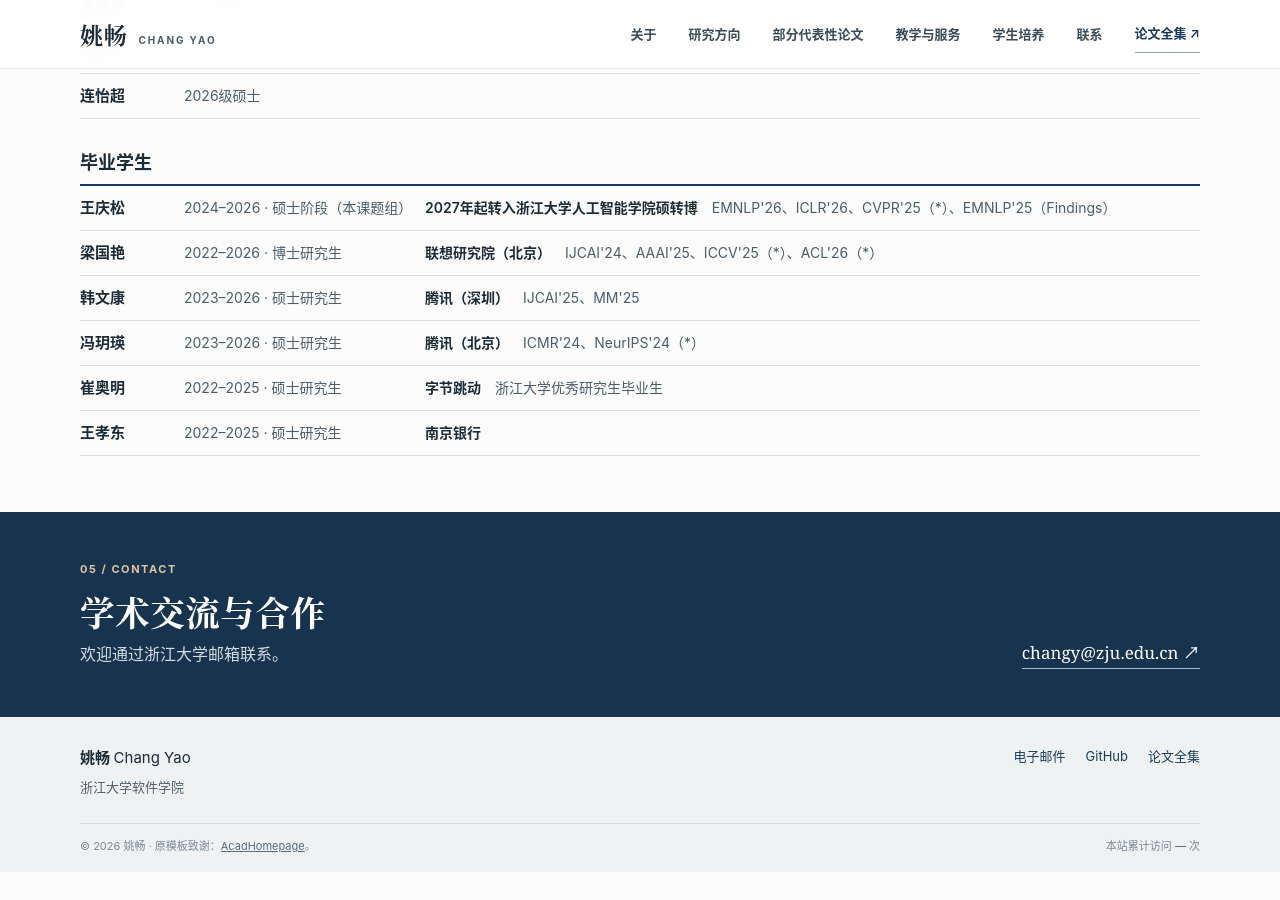
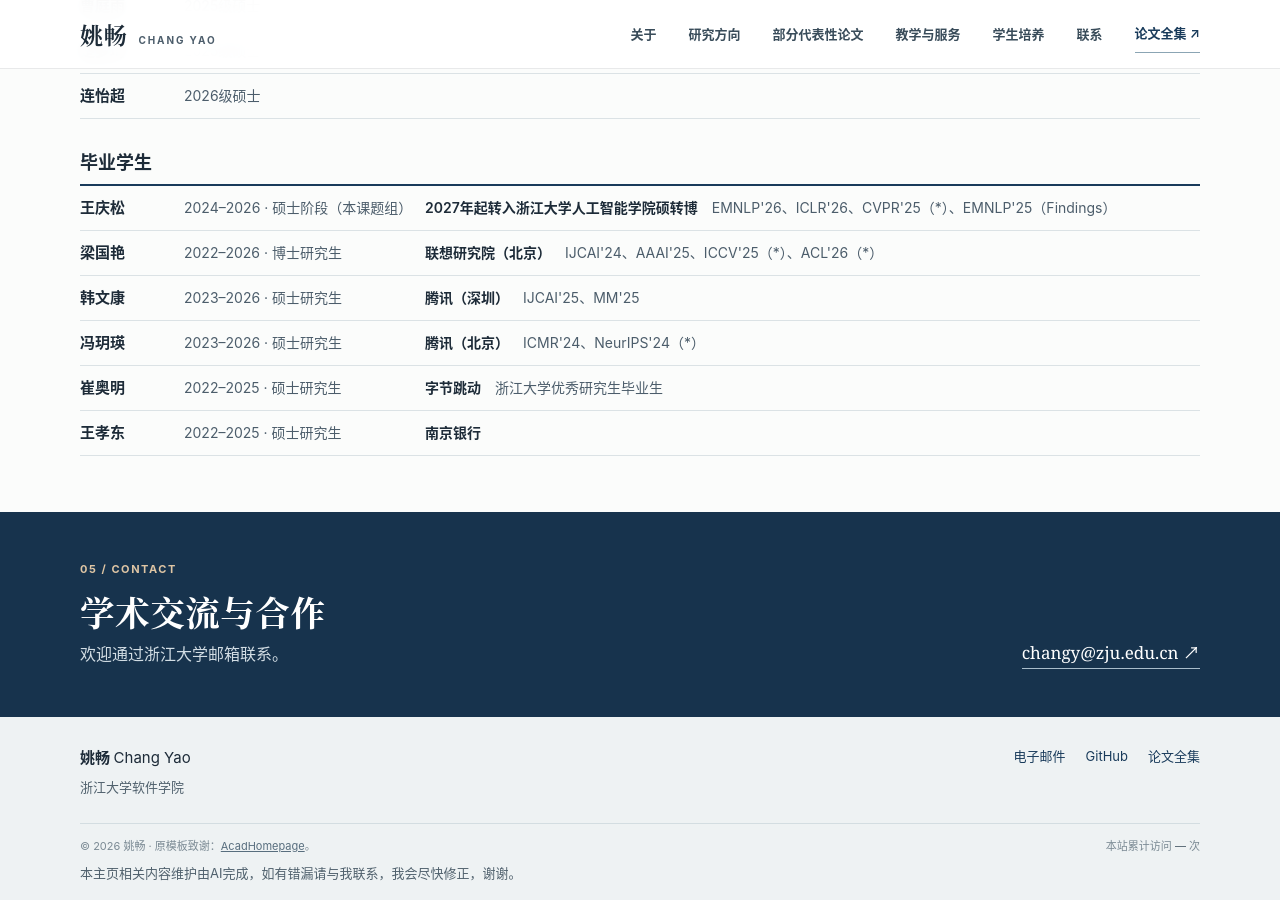
Before and after one commit to yaochang/yaochang.github.io, a Jekyll site: the page built from _pages/about.md, in a window 1280 px wide and 900 px high, scrolled down 3063 px. Built offline with Jekyll 4.4.1, drawn with Linux system fonts in a browser that asks for light colours; before the commit the page ends 3935 px from its top, so only the background shows below that.

Commit message:
Add AI maintenance notice after footer credit

```diff
--- a/_layouts/academic.html
+++ b/_layouts/academic.html
@@ -49,6 +49,9 @@
         <span>© 2026 姚畅 · 原模板致谢：<a href="https://github.com/RayeRen/acad-homepage.github.io" target="_blank" rel="noopener noreferrer">AcadHomepage</a>。</span>
         {% if page.url == '/' %}<span class="site-footer__visits">本站累计访问 <span id="busuanzi_site_pv" aria-live="polite">—</span> 次</span>{% endif %}
       </div>
+      <div class="container site-footer__maintenance">
+        <p>本主页相关内容维护由AI完成，如有错漏请与我联系，我会尽快修正，谢谢。</p>
+      </div>
     </footer>
     <script defer src="https://bsz.iirose.cn/js"></script>
   </body>
```
